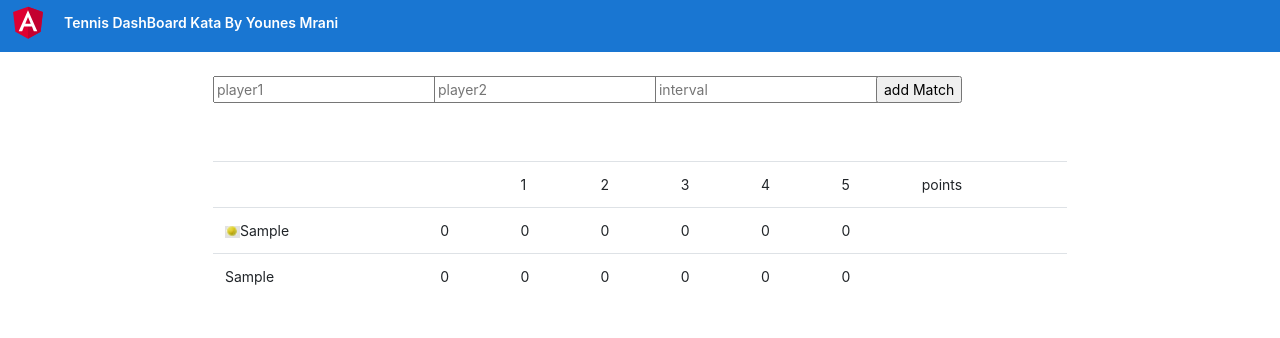
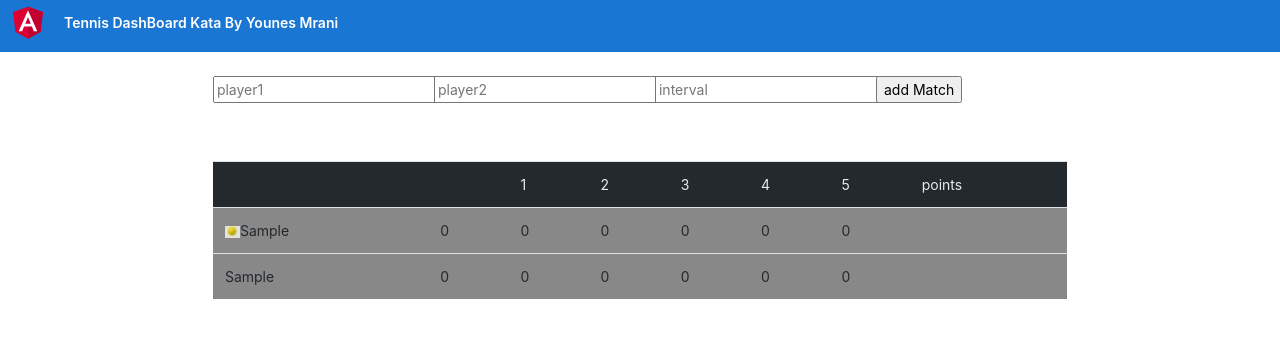
Before and after one commit to mraniy/tennis-front-end, an Angular app: page / in a window 1280 px wide. Both pictures are taken after typing "Sample", "Sample", "5" into the empty fields and a click on the input "add Match". Shown: the top 338 px of the page. Built offline with nearby package versions, Linux system fonts and the light colour scheme; no server answers.

Commit message:
color as origin

```diff
--- a/src/app/scoreboard/scoreboard.component.html
+++ b/src/app/scoreboard/scoreboard.component.html
@@ -1,7 +1,7 @@
 <div class="table-responsive-sm">
   <table class="table">
 
-    <tr>
+    <tr class="header-scoreboard">
       <td></td>
       <td></td>
       <td>1</td>
@@ -13,7 +13,7 @@
     </tr>
 
 
-    <tr *ngIf="match.player1">
+    <tr class="content-scoreboard" *ngIf="match.player1">
       <td><img src="assets/img/tennisball.png" [hidden]="!match.player1.serves">{{match.player1.name}}</td>
       <td>{{match.player1.scorePlayer?.numberSetWonByPlayer}}</td>
       <td>{{match.player1.scorePlayer?.numberGamesWonByPlayerBySet[0]?.games}}</td>
@@ -23,7 +23,7 @@
       <td>{{match.player1.scorePlayer?.numberGamesWonByPlayerBySet[4]?.games}}</td>
       <td>{{match.player1.scorePlayer?.points}}</td>
     </tr>
-    <tr *ngIf="match.player2">
+    <tr class="content-scoreboard" *ngIf="match.player2">
       <td><img src="assets/img/tennisball.png" [hidden]="!match.player2.serves">{{match.player2.name}}</td>
       <td>{{match.player2.scorePlayer?.numberSetWonByPlayer}}</td>
       <td>{{match.player2.scorePlayer?.numberGamesWonByPlayerBySet[0]?.games}}</td>
```
